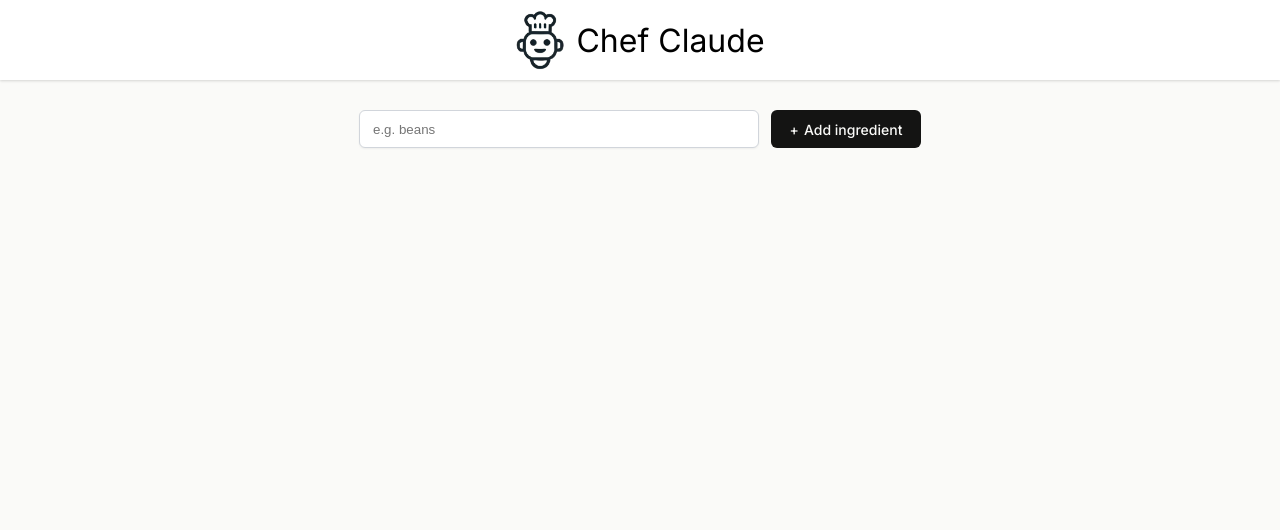
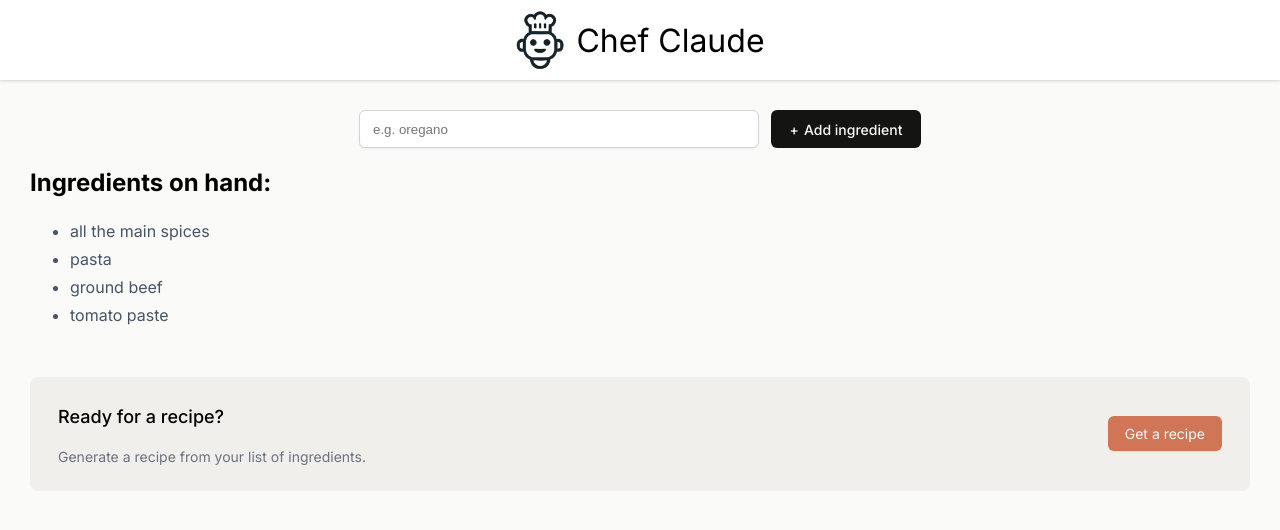
Before and after one commit to SekavArielight/chef-claude, a React (Vite) app: page / in a window 1280 px wide. Shown: the top 530 px of the page. Built offline with nearby package versions, Linux system fonts and the light colour scheme.

Commit message:
feat: enhance MainComponent with ingredient display and recipe generation UI

```diff
--- a/src/components/MainComponent.jsx
+++ b/src/components/MainComponent.jsx
@@ -1,17 +1,30 @@
-import { useState } from "react";
-import ConditionalRendering from "./ConditionalRendering";
+import React from "react"
 
 export default function Main() {
-  const [ingredients, setIngredients] = useState([]);
 
-  const ingredientsListItems = ingredients.map((ingredient) => (
+    const [ingredients, setIngredients] = React.useState(
+        ["all the main spices", "pasta", "ground beef", "tomato paste"]
+    )
+    /**
+     * Challenge:
+     * 1. Create a boolean state that, for now, will represent whether
+     *    we've gotten a recipe back from the "chef". Default to `false`.
+     *    Can call it `recipeShown`.
+     * 2. Grab the markup in recipeCode.md and paste it below. This will
+     *    be a placeholder for the content that will come back from the
+     *    chef once we set up that feature.
+     * 3. When the user clicks the "Get a recipe" button, flip the
+     *    `recipeShown` state to true.
+     * 4. Only display the recipe code content if `recipeShown` is true.
+     */
+
+    const ingredientsListItems = ingredients.map(ingredient => (
         <li key={ingredient}>{ingredient}</li>
-  ));
+    ))
 
     function addIngredient(formData) {
-    const newIngredient = formData.get("ingredient");
-
-    setIngredients((prevIngredients) => [...prevIngredients, newIngredient]);
+        const newIngredient = formData.get("ingredient")
+        setIngredients(prevIngredients => [...prevIngredients, newIngredient])
     }
 
     return (
@@ -19,13 +32,24 @@ export default function Main() {
             <form action={addIngredient} className="add-ingredient-form">
                 <input
                     type="text"
-          placeholder="e.g. beans"
+                    placeholder="e.g. oregano"
                     aria-label="Add ingredient"
                     name="ingredient"
                 />
                 <button>Add ingredient</button>
             </form>
-      <ul>{ingredientsListItems}</ul>
+            {ingredients.length > 0 && <section>
+                <h2>Ingredients on hand:</h2>
+                <ul className="ingredients-list" aria-live="polite">{ingredientsListItems}</ul>
+                {ingredients.length > 3 && <div className="get-recipe-container">
+                    <div>
+                        <h3>Ready for a recipe?</h3>
+                        <p>Generate a recipe from your list of ingredients.</p>
+                    </div>
+                    <button>Get a recipe</button>
+                </div>}
+            </section>}
+            {/** Paste recipeCode.md contents here */}
         </main>
-  );
+    )
 }
--- a/src/index.css
+++ b/src/index.css
@@ -67,6 +67,58 @@ main {
     margin-right: 5px;
 }
 
+ul.ingredients-list {
+    margin-bottom: 48px;
+}
+
+ul.ingredients-list > li {
+    color: #475467;
+    line-height: 28px;
+}
+
+.get-recipe-container {
+    display: flex;
+    justify-content: space-between;
+    align-items: center;
+    border-radius: 8px;
+    background: #F0EFEB;
+    padding: 10px 28px;
+}
+
+.get-recipe-container h3 {
+    font-size: 1.125rem;
+    font-weight: 500;
+    line-height: 24px;
+}
+
+.get-recipe-container p {
+    color: #6B7280;
+    font-size: 0.875rem;
+    line-height: 20px;
+}
+
+.get-recipe-container button {
+    border: none;
+    border-radius: 6px;
+    background: #D17557;
+    box-shadow: 0px 1px 2px 0px rgba(0, 0, 0, 0.05);
+    color: #FAFAF8;
+    padding: 9px 17px;
+    font-family: Inter, sans-serif;
+    font-size: 0.875rem;
+    cursor: pointer;
+}
+
+.suggested-recipe-container {
+    color: #475467;
+    line-height: 28px;
+    font-size: 1.125rem;
+    font-weight: 400;
+}
+
+.suggested-recipe-container ul li, .suggested-recipe-container ol li {
+    margin-bottom: 8px;
+}
 
 /* COUNTER CSS */
 /*
```
Lines whose indentation alone changed are shown as unchanged.
